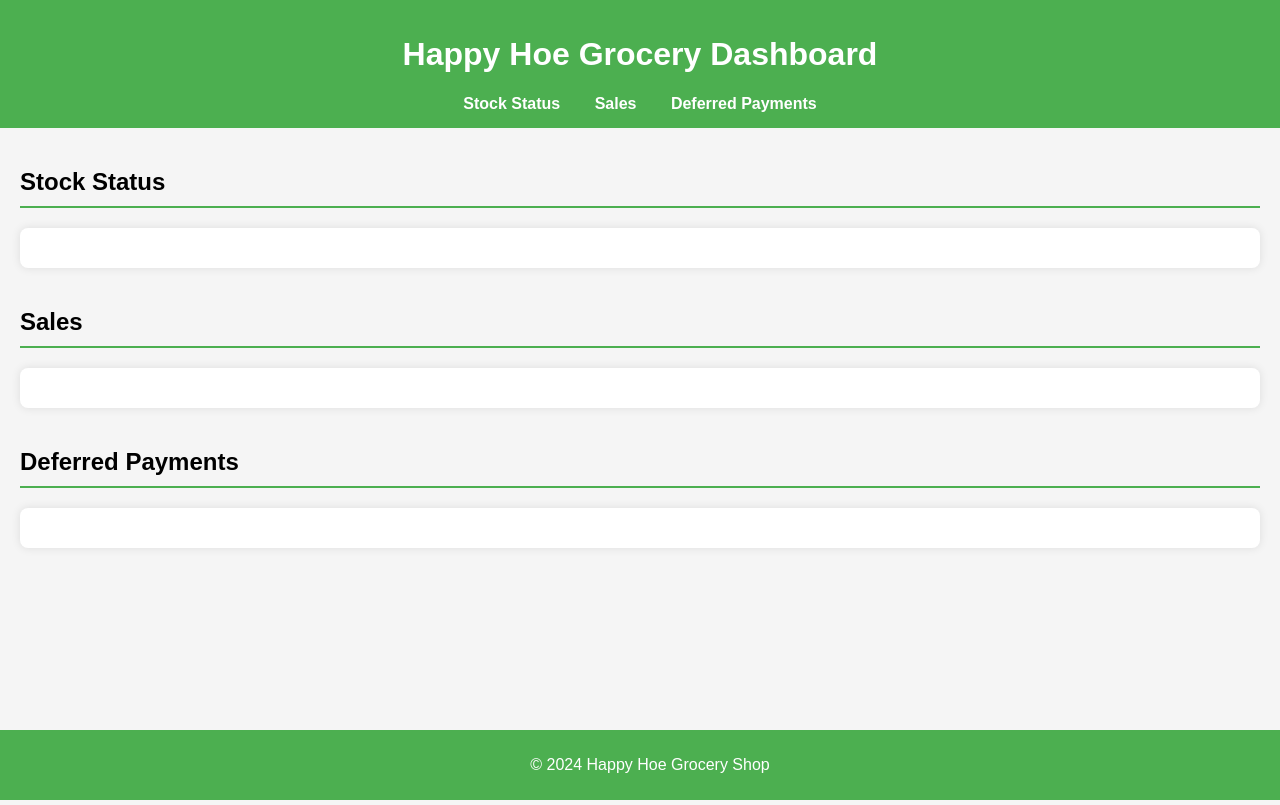
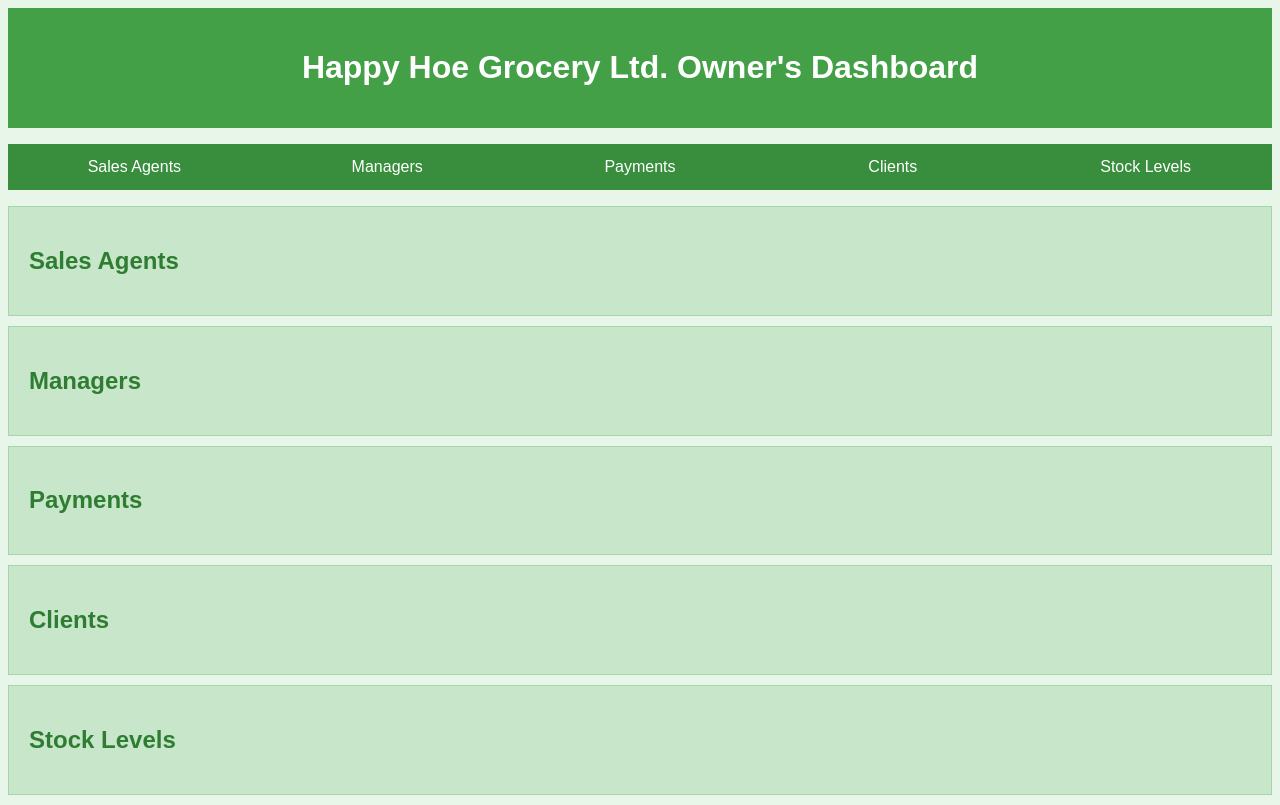
Before and after one commit to emillysendi/happyhoegrocery, a plain HTML site: page owner.dashboard.html in a window 1280 px wide. Drawn offline with Linux system fonts and the light colour scheme.

```diff
--- a/owner.dashboard.html
+++ b/owner.dashboard.html
@@ -3,51 +3,41 @@
 <head>
     <meta charset="UTF-8">
     <meta name="viewport" content="width=device-width, initial-scale=1.0">
-    <title>Happy Hoe Grocery Dashboard</title>
-    <link rel="stylesheet" href="stle.css">
+    <title>Owner's Dashboard - Happy Hoe Grocery Ltd.</title>
+    <link rel="stylesheet" href="ste.css">
 </head>
 <body>
     <header>
-        <h1>Happy Hoe Grocery Dashboard</h1>
-        <nav>
-            <ul>
-                <li><a href="#stock">Stock Status</a></li>
-                <li><a href="#sales">Sales</a></li>
-                <li><a href="#deferred-payments">Deferred Payments</a></li>
-            </ul>
-        </nav>
+        <h1>Happy Hoe Grocery Ltd. Owner's Dashboard</h1>
     </header>
-
-    <main>
-        <!-- Stock Status Section -->
-        <section id="stock">
-            <h2>Stock Status</h2>
-            <div id="stock-details">
-                <!-- Stock details will be dynamically loaded here -->
-            </div>
-        </section>
-
-        <!-- Sales Section -->
-        <section id="sales">
-            <h2>Sales</h2>
-            <div id="sales-details">
-                <!-- Sales details will be dynamically loaded here -->
-            </div>
-        </section>
-
-        <!-- Deferred Payments Section -->
-        <section id="deferred-payments">
-            <h2>Deferred Payments</h2>
-            <div id="deferred-payments-details">
-                <!-- Deferred payments details will be dynamically loaded here -->
-            </div>
-        </section>
-    </main>
-
-    <footer>
-        <p>&copy; 2024 Happy Hoe Grocery Shop</p>
-    </footer>
-
-    <script src="scriptt.js"></script>
+    <nav>
+        <ul>
+            <li><a href="#sales-agents">Sales Agents</a></li>
+            <li><a href="#managers">Managers</a></li>
+            <li><a href="#payments">Payments</a></li>
+            <li><a href="#clients">Clients</a></li>
+            <li><a href="#stock">Stock Levels</a></li>
+        </ul>
+    </nav>
+    <section id="sales-agents">
+        <h2>Sales Agents</h2>
+        <!-- Links to sales agent pages -->
+    </section>
+    <section id="managers">
+        <h2>Managers</h2>
+        <!-- Links to manager pages -->
+    </section>
+    <section id="payments">
+        <h2>Payments</h2>
+        <!-- Payment details -->
+    </section>
+    <section id="clients">
+        <h2>Clients</h2>
+        <!-- Client details -->
+    </section>
+    <section id="stock">
+        <h2>Stock Levels</h2>
+        <!-- Stock status -->
+    </section>
 </body>
 </html>
--- /dev/null
+++ b/ste.css
@@ -0,0 +1,47 @@
+body {
+    font-family: Arial, sans-serif;
+    background-color: #e8f5e9; /* Light green background */
+    color: #1b5e20; /* Dark green text */
+}
+
+header {
+    background-color: #43a047; /* Medium green */
+    color: white;
+    padding: 20px;
+    text-align: center;
+}
+
+nav ul {
+    list-style-type: none;
+    padding: 0;
+    background-color: #388e3c; /* Slightly darker green */
+    overflow: hidden;
+}
+
+nav ul li {
+    float: left;
+    width: 20%;
+}
+
+nav ul li a {
+    display: block;
+    color: white;
+    text-align: center;
+    padding: 14px 16px;
+    text-decoration: none;
+}
+
+nav ul li a:hover {
+    background-color: #2e7d32; /* Even darker green */
+}
+
+section {
+    padding: 20px;
+    margin: 10px 0;
+    background-color: #c8e6c9; /* Very light green for sections */
+    border: 1px solid #a5d6a7; /* Border with a light green shade */
+}
+
+h2 {
+    color: #2e7d32; /* Darker green for section headers */
+}
```
Also changed, not shown: sales.agent.dashboard.html (+28 -4 lines), scripttt.js (added, +29 -0 lines), scriptt.js (deleted), 1 other file.
